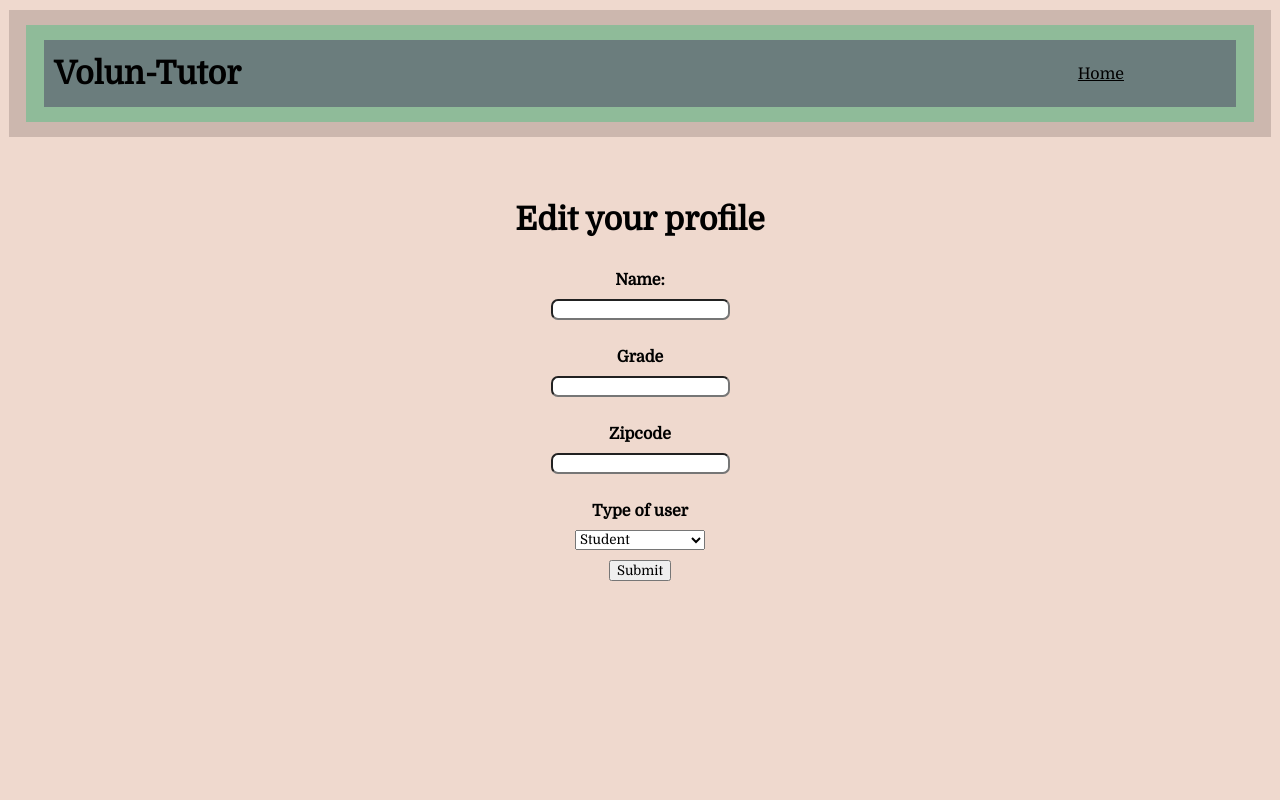
After one commit to swalsh15/volun-tutor, a Python web app: template templates/update.html in a window 1280 px wide. The commit adds this page. Run offline with Jinja, Linux system fonts and the light colour scheme; the template is opened without the code that fills it, so the values that code supplies are empty.

Commit message:
edit profile system added

```diff
--- a/templates/profile.html
+++ b/templates/profile.html
@@ -36,8 +36,9 @@
 <h2>Type: {{type}} </h2>
 <br>
 <br>
-
-
+<form method = "post">
+<button type="submit" name="edit" value = "{{name}}"> Edit Profile </button>
+</form>
 
 
 
--- /dev/null
+++ b/templates/update.html
@@ -0,0 +1,42 @@
+<html>
+<head>
+<link rel="stylesheet" href="/static/themes/create_profile.css">
+<link href="https://fonts.googleapis.com/css?family=Domine" rel="stylesheet">
+</head>
+<body>
+  <header class = "header3">
+  <header class = "header2">
+  <header class = "header1">
+    <h1 class = "page-title">Volun-Tutor</h1>
+    <p class= "spacer"></p>
+    <nav>
+      <a class = "navlinks" href = "/">Home</a>
+    </nav>
+  </header>
+  </header>
+  </header>
+
+<br>
+<br>
+<br>
+<h1> Edit your profile</h1>
+<br>
+<form method = "post">
+<h4>Name:</h4>
+<input class = "input" type = "text" name = "name"/> <br/>
+<h4>Grade</h4>
+<input class = "input" type = "text" name = "grade"/> <br/>
+<h4>Zipcode</h4>
+<input class = "input" type = "text" name = "zipcode"/> <br/>
+<h4>Type of user</h4>
+
+<select class = "type" name = "type">
+ <option value="Student">Student</option>
+ <option value="Tutor">Tutor</option>
+</select>
+
+<input type = "submit" value = "Submit"/>
+
+</form>
+</body>
+</html>
```
Also changed, not shown: main.py (+20 -0 lines).
